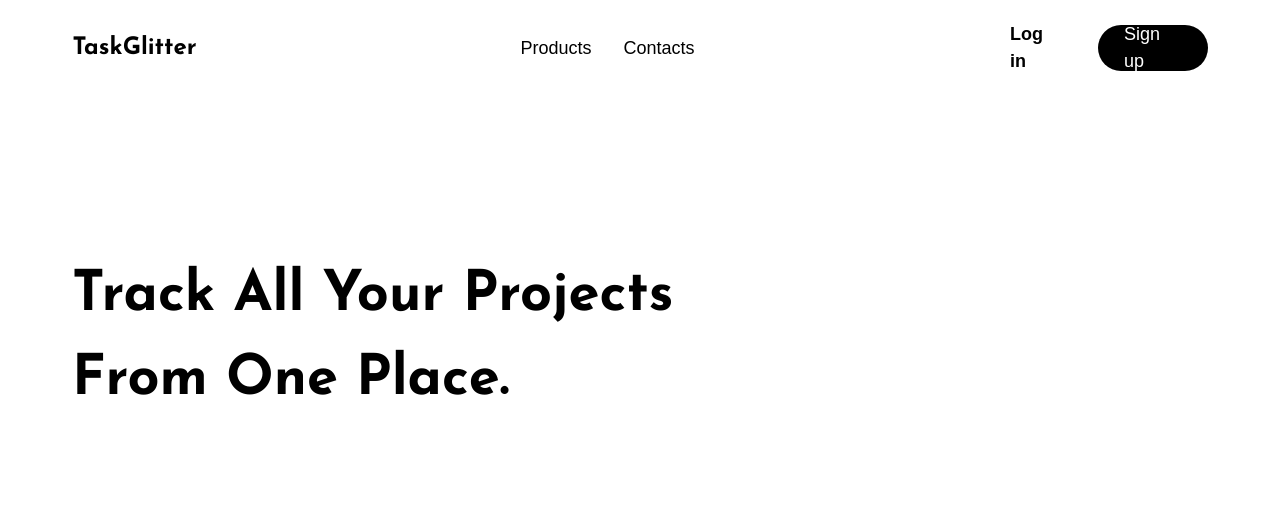
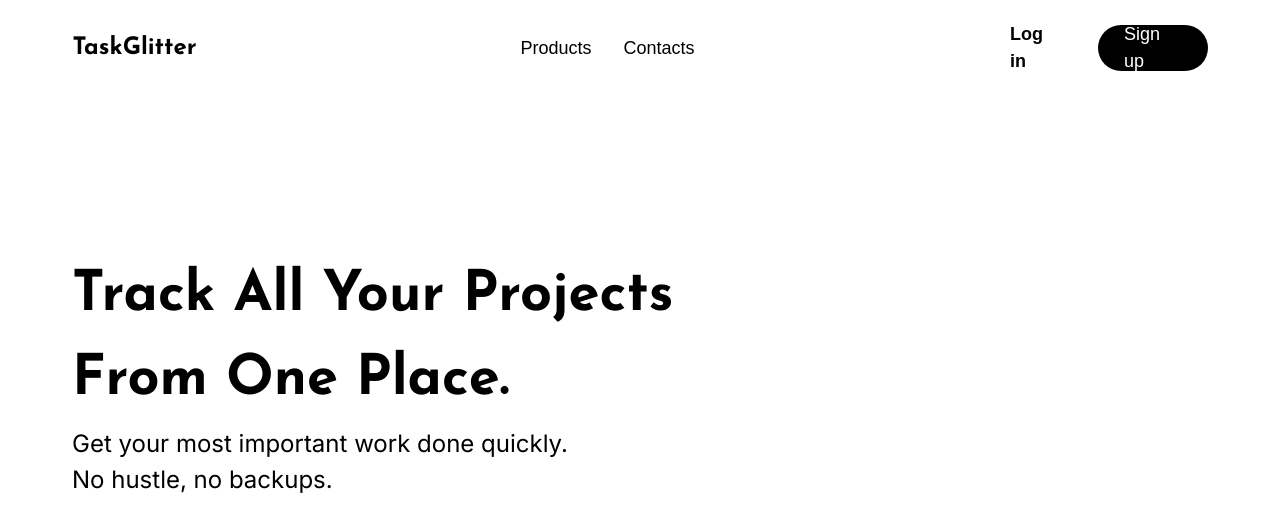
Before and after one commit to ratidzo/glitter, a Next.js app: page / in a window 1280 px wide. Shown: the top 532 px of the page. Built offline with nearby package versions, Linux system fonts and the light colour scheme; a web font is replaced by a local one.

Commit message:
feature:  product pitch
Setup product description - value pitch

```diff
--- a/app/page.tsx
+++ b/app/page.tsx
@@ -1,4 +1,4 @@
-import { Josefin_Sans } from "next/font/google"
+import { Josefin_Sans, Inter } from "next/font/google"
 
 const josefin_sans_bold = Josefin_Sans({
   weight: '700',
@@ -6,6 +6,11 @@ const josefin_sans_bold = Josefin_Sans({
   subsets: ['latin']
 })
 
+const inter = Inter({
+  weight: '400',
+  style: 'normal',
+  subsets: ['latin']
+})
 export default async function Home() {
 
 
@@ -23,8 +28,17 @@ export default async function Home() {
           <div className="flex w-[40rem] h-[7rem]
           justify-center items-center shrink-0">
             <h1 className={`${josefin_sans_bold.className}
-             text-[3.5rem] leading-normal`}>
+             text-[3.5rem] leading-normal `}>
               Track All Your Projects From One Place.
+            </h1>
+          </div>
+
+          {/**Product pitch - description */}
+          <div className="flex w-[31.75rem] h-[3.625rem]
+           justify-center align-center shrink-0 mt-4">
+            <h1 className={`${inter.className}
+             text-2xl leading-normal`}>
+            Get your most important work done quickly. No hustle, no backups.
             </h1>
           </div>
         </div>
```
